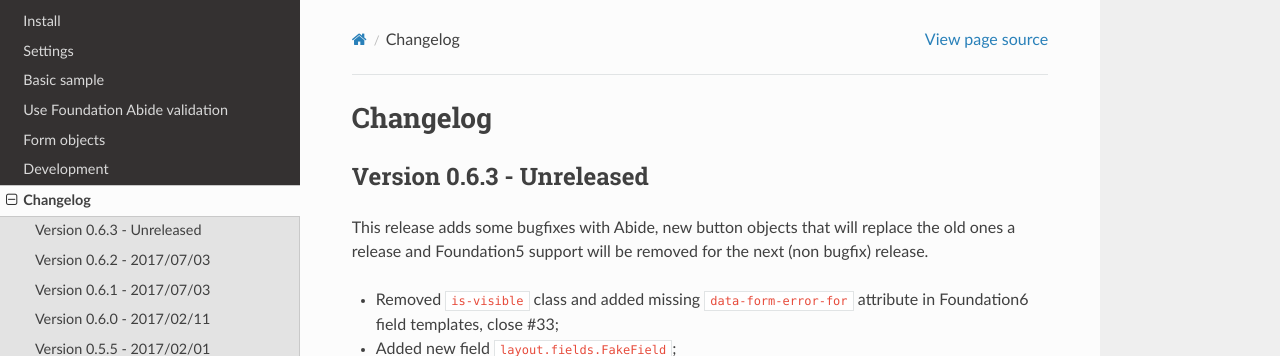
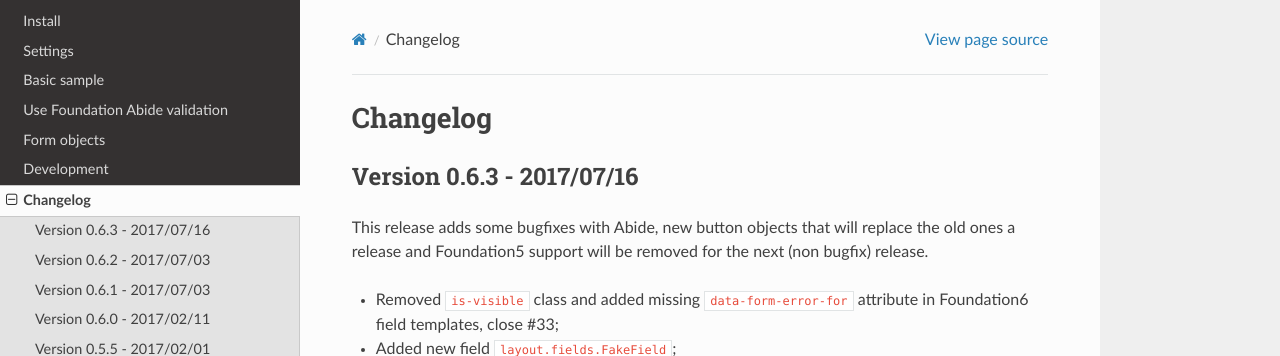
Before and after one commit to sveetch/crispy-forms-foundation, a Sphinx documentation site: the page built from docs/changelog.rst, in a window 1280 px wide and 900 px high. Shown: the top 356 px of the window. Built offline with Sphinx 7.4.7 and the Read the Docs theme 2.0.0, drawn with Linux system fonts in a browser that asks for light colours.

Commit message:
Bump to 0.6.3

```diff
--- a/crispy_forms_foundation/__init__.py
+++ b/crispy_forms_foundation/__init__.py
@@ -1,2 +1,2 @@
 """Django application to add 'django-crispy-forms' layout objects for 'Foundation for sites'"""  # noqa: E501
-__version__ = '0.6.3-pre.6'
+__version__ = '0.6.3'
--- a/docs/changelog.rst
+++ b/docs/changelog.rst
@@ -4,7 +4,7 @@
 Changelog
 =========
 
-Version 0.6.3 - Unreleased
+Version 0.6.3 - 2017/07/16
 **************************
 
 This release adds some bugfixes with Abide, new button objects that will replace the old ones a release and Foundation5 support will be removed for the next (non bugfix) release.
```
